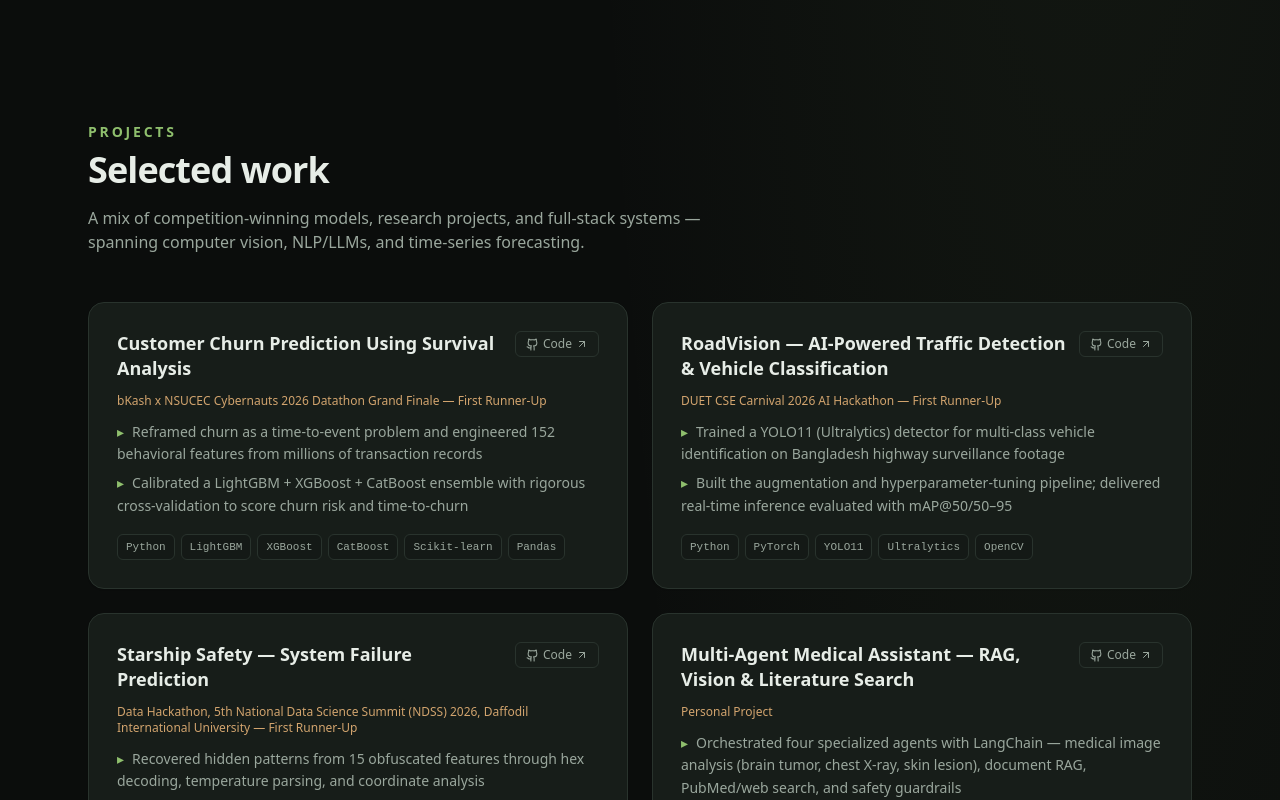
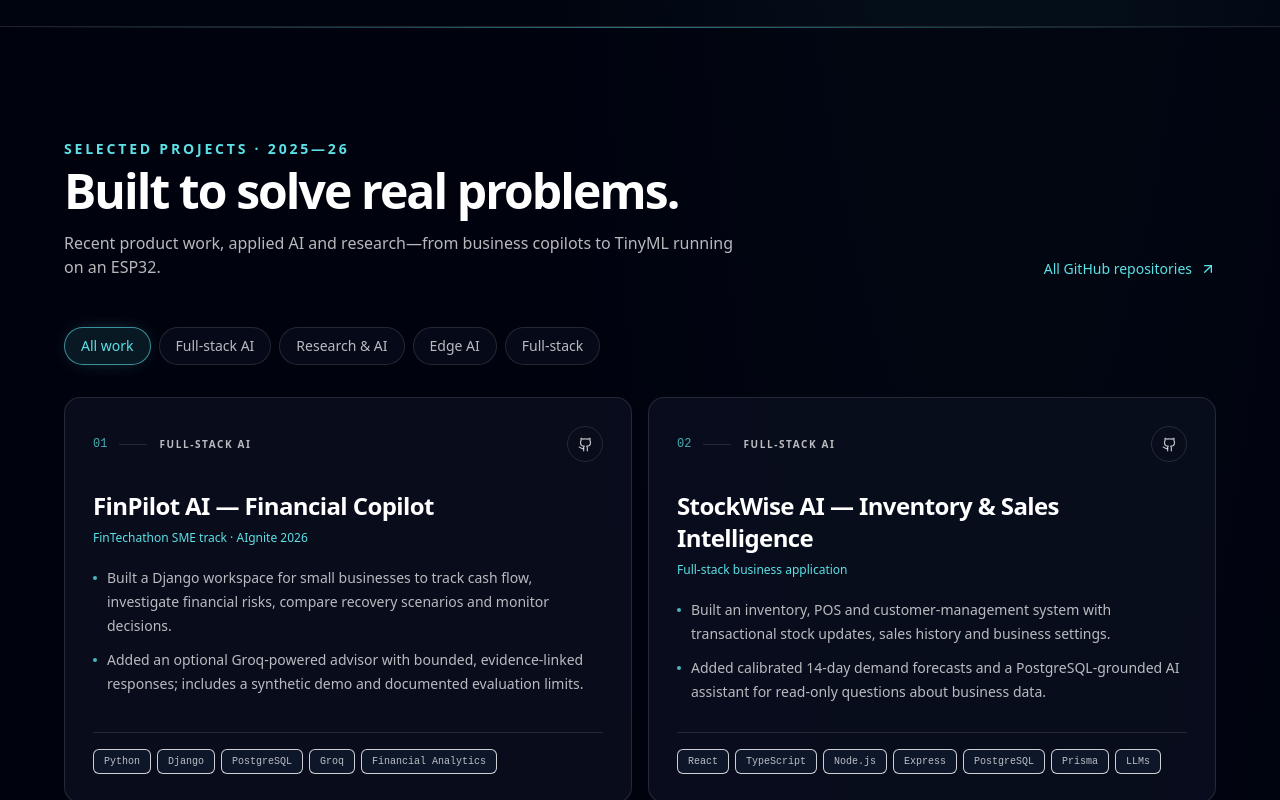
Before and after one commit to meherabmehu/Meherrab_portfolio, a Next.js app: page / in a window 1280 px wide. Shown: the part 1420-2220 px from the top of the page. Built offline with nearby package versions, Linux system fonts and the light colour scheme.

Commit message:
Refresh portfolio projects and cyan navy theme

```diff
--- a/app/globals.css
+++ b/app/globals.css
@@ -7,13 +7,13 @@ html {
 }
 
 body {
-  background-color: #0b0d0c;
-  background-image: radial-gradient(ellipse at 85% 4%, rgba(143, 191, 109, .07), transparent 34%);
+  background-color: #00040f;
+  background-image: radial-gradient(ellipse at 78% 3%, rgba(92, 225, 230, .075), transparent 34%);
 }
 
 ::selection {
-  background-color: rgba(40, 116, 82, 0.22);
-  color: #e7ede7;
+  background-color: rgba(92, 225, 230, 0.24);
+  color: #00040f;
 }
 
 /* thin, subtle scrollbar */
@@ -21,18 +21,18 @@ body {
   width: 10px;
 }
 ::-webkit-scrollbar-track {
-  background: #0b0d0c;
+  background: #00040f;
 }
 ::-webkit-scrollbar-thumb {
-  background: #29332d;
+  background: #26354a;
   border-radius: 999px;
 }
 ::-webkit-scrollbar-thumb:hover {
-  background: #46564a;
+  background: #455261;
 }
 
 .gradient-text {
-  background-image: linear-gradient(90deg, #8fbf6d 0%, #a8d07f 55%, #d2a46e 100%);
+  background-image: linear-gradient(105deg, #5ce1e6 0%, #9dedf0 55%, #ffffff 100%);
   -webkit-background-clip: text;
   background-clip: text;
   color: transparent;
@@ -47,6 +47,6 @@ body {
 }
 .card-hover:hover {
   transform: translateY(-4px);
-  border-color: rgba(143, 191, 109, 0.38);
-  box-shadow: 0 18px 42px -28px rgba(143, 191, 109, 0.35);
+  border-color: rgba(92, 225, 230, 0.42);
+  box-shadow: 0 18px 48px -28px rgba(92, 225, 230, 0.28);
 }
--- a/components/Projects.tsx
+++ b/components/Projects.tsx
@@ -1,55 +1,102 @@
-import { Github, ArrowUpRight } from "lucide-react";
+"use client";
+
+import { useMemo, useState } from "react";
+import { Github, ArrowUpRight, ChevronDown, ChevronUp } from "lucide-react";
 import Reveal from "./Reveal";
 import { projects } from "@/content/data";
 
+const filters = ["All work", "Full-stack AI", "Research & AI", "Edge AI", "Full-stack"] as const;
+const INITIAL_COUNT = 6;
+
 export default function Projects() {
+  const [activeFilter, setActiveFilter] = useState<(typeof filters)[number]>("All work");
+  const [showAll, setShowAll] = useState(false);
+
+  const filteredProjects = useMemo(
+    () => activeFilter === "All work" ? projects : projects.filter((project) => project.category === activeFilter),
+    [activeFilter],
+  );
+  const visibleProjects = showAll || activeFilter !== "All work"
+    ? filteredProjects
+    : filteredProjects.slice(0, INITIAL_COUNT);
+
+  function changeFilter(filter: (typeof filters)[number]) {
+    setActiveFilter(filter);
+    setShowAll(false);
+  }
+
   return (
-    <section id="projects" className="mx-auto max-w-6xl px-6 py-24">
+    <section id="projects" className="relative border-y border-border bg-surface/70 px-6 py-24 sm:py-28">
+      <div className="pointer-events-none absolute inset-x-0 top-0 h-px bg-gradient-to-r from-transparent via-accent/50 to-transparent" />
+      <div className="mx-auto max-w-6xl">
         <Reveal>
-        <p className="section-heading">Projects</p>
-        <h2 className="mb-4 text-3xl font-semibold tracking-tight sm:text-4xl">Selected work</h2>
-        <p className="mb-12 max-w-2xl text-muted">
-          A mix of competition-winning models, research projects, and full-stack systems — spanning computer
-          vision, NLP/LLMs, and time-series forecasting.
+          <div className="mb-12 flex flex-col justify-between gap-6 md:flex-row md:items-end">
+            <div>
+              <p className="section-heading">Selected projects · 2025—26</p>
+              <h2 className="text-4xl font-semibold tracking-[-.04em] sm:text-5xl">Built to solve real problems.</h2>
+              <p className="mt-4 max-w-2xl text-muted">
+                Recent product work, applied AI and research—from business copilots to TinyML running on an ESP32.
               </p>
+            </div>
+            <a href="https://github.com/meherabmehu?tab=repositories" target="_blank" rel="noreferrer" className="inline-flex shrink-0 items-center gap-2 text-sm font-medium text-accent transition hover:text-white">
+              All GitHub repositories <ArrowUpRight size={16} />
+            </a>
+          </div>
         </Reveal>
 
-      <div className="grid gap-6 sm:grid-cols-2">
-        {projects.map((p, i) => (
-          <Reveal key={p.title} delay={(i % 4) * 0.06} className={p.featured ? "sm:col-span-2 lg:col-span-1" : ""}>
-            <article className="card-hover flex h-full flex-col rounded-2xl border border-border bg-card p-6 shadow-sm sm:p-7">
-              <div className="mb-3 flex items-start justify-between gap-3">
-                <h3 className="text-lg font-semibold leading-snug text-ink">{p.title}</h3>
-                {p.githubUrl && (
-                  <a
-                    href={p.githubUrl}
-                    target="_blank"
-                    rel="noreferrer"
-                    className="flex shrink-0 items-center gap-1 rounded-md border border-border px-2.5 py-1 text-xs text-muted transition hover:border-accent/50 hover:text-ink"
+        <div className="mb-8 flex flex-wrap gap-2" role="tablist" aria-label="Filter projects">
+          {filters.map((filter) => (
+            <button
+              key={filter}
+              type="button"
+              role="tab"
+              aria-selected={activeFilter === filter}
+              onClick={() => changeFilter(filter)}
+              className={`rounded-full border px-4 py-2 text-xs font-medium transition sm:text-sm ${
+                activeFilter === filter
+                  ? "border-accent/60 bg-accent/10 text-accent shadow-[0_0_22px_-12px_rgba(92,225,230,.7)]"
+                  : "border-border bg-card/60 text-muted hover:border-accent/35 hover:text-ink"
+              }`}
             >
-                    <Github size={13} /> Code <ArrowUpRight size={12} />
+              {filter}
+            </button>
+          ))}
+        </div>
+
+        <div className="grid gap-4 md:grid-cols-2">
+          {visibleProjects.map((project, index) => (
+            <Reveal key={project.title} delay={(index % 4) * 0.045}>
+              <article className="group relative flex h-full flex-col overflow-hidden rounded-2xl border border-border bg-card/80 p-6 transition duration-300 hover:-translate-y-1 hover:border-accent/45 hover:bg-card sm:p-7">
+                <div className="absolute inset-x-8 top-0 h-px bg-gradient-to-r from-transparent via-accent/40 to-transparent opacity-0 transition group-hover:opacity-100" />
+                <div className="mb-7 flex items-center justify-between gap-3">
+                  <div className="flex items-center gap-3">
+                    <span className="font-mono text-xs text-accent/75">{String(index + 1).padStart(2, "0")}</span>
+                    <span className="h-px w-7 bg-border" />
+                    <span className="text-[10px] font-semibold uppercase tracking-[.16em] text-muted">{project.category}</span>
+                  </div>
+                  {project.githubUrl && (
+                    <a href={project.githubUrl} target="_blank" rel="noreferrer" aria-label={`View ${project.title} on GitHub`} className="inline-flex h-9 w-9 items-center justify-center rounded-full border border-border text-muted transition hover:border-accent/60 hover:text-accent">
+                      <Github size={15} />
                     </a>
                   )}
                 </div>
 
-              {p.context && <p className="mb-3 text-xs font-medium text-accent3">{p.context}</p>}
+                <h3 className="max-w-xl text-xl font-semibold leading-snug tracking-tight text-ink sm:text-2xl">{project.title}</h3>
+                {project.context && <p className="mt-2 text-xs font-medium text-accent">{project.context}</p>}
 
-              <ul className="mb-4 flex-1 space-y-1.5">
-                {p.description.map((d) => (
-                  <li key={d} className="text-sm leading-relaxed text-muted">
-                    <span className="mr-2 text-accent">▸</span>
-                    {d}
+                <ul className="mb-7 mt-5 flex-1 space-y-2.5">
+                  {project.description.map((point) => (
+                    <li key={point} className="flex gap-2.5 text-sm leading-6 text-muted">
+                      <span className="mt-[.7em] h-1 w-1 shrink-0 rounded-full bg-accent/80" />
+                      <span>{point}</span>
                     </li>
                   ))}
                 </ul>
 
-              <div className="flex flex-wrap gap-1.5">
-                {p.tech.map((t) => (
-                  <span
-                    key={t}
-                    className="rounded-md border border-border bg-surface2 px-2 py-1 font-mono text-[11px] text-muted"
-                  >
-                    {t}
+                <div className="flex flex-wrap gap-1.5 border-t border-border pt-4">
+                  {project.tech.map((technology) => (
+                    <span key={technology} className="rounded-md border border-border/80 bg-surface2/80 px-2.5 py-1 font-mono text-[10px] text-muted">
+                      {technology}
                     </span>
                   ))}
                 </div>
@@ -57,6 +104,15 @@ export default function Projects() {
             </Reveal>
           ))}
         </div>
+
+        {activeFilter === "All work" && filteredProjects.length > INITIAL_COUNT && (
+          <div className="mt-10 flex justify-center">
+            <button type="button" onClick={() => setShowAll((value) => !value)} className="inline-flex items-center gap-2 rounded-full border border-border px-5 py-2.5 text-sm text-muted transition hover:border-accent/50 hover:text-accent">
+              {showAll ? <>Show selected <ChevronUp size={15} /></> : <>Explore all {filteredProjects.length} projects <ChevronDown size={15} /></>}
+            </button>
+          </div>
+        )}
+      </div>
     </section>
   );
 }
--- a/content/data.ts
+++ b/content/data.ts
@@ -52,10 +52,116 @@ export type Project = {
   description: string[]; // bullet points
   tech: string[];
   githubUrl: string;
+  category: string;
   featured?: boolean; // featured projects render larger in the grid
 };
 
 export const projects: Project[] = [
+  {
+    title: "FinPilot AI — Financial Copilot",
+    context: "FinTechathon SME track · AIgnite 2026",
+    description: [
+      "Built a Django workspace for small businesses to track cash flow, investigate financial risks, compare recovery scenarios and monitor decisions.",
+      "Added an optional Groq-powered advisor with bounded, evidence-linked responses; includes a synthetic demo and documented evaluation limits.",
+    ],
+    tech: ["Python", "Django", "PostgreSQL", "Groq", "Financial Analytics"],
+    githubUrl: "https://github.com/meherabmehu/finpilot-ai-sme-copilot",
+    category: "Full-stack AI",
+    featured: true,
+  },
+  {
+    title: "StockWise AI — Inventory & Sales Intelligence",
+    context: "Full-stack business application",
+    description: [
+      "Built an inventory, POS and customer-management system with transactional stock updates, sales history and business settings.",
+      "Added calibrated 14-day demand forecasts and a PostgreSQL-grounded AI assistant for read-only questions about business data.",
+    ],
+    tech: ["React", "TypeScript", "Node.js", "Express", "PostgreSQL", "Prisma", "LLMs"],
+    githubUrl: "https://github.com/meherabmehu/stockwise-ai",
+    category: "Full-stack AI",
+    featured: true,
+  },
+  {
+    title: "SpaceAgriSim — Evidence-Aware Space Agriculture",
+    context: "Research software · controlled-environment crop scenarios",
+    description: [
+      "Created a responsive workspace joining an explainable crop-scenario simulator with a provenance-tracked NASA OSDR study catalogue.",
+      "Keeps model evidence and limitations visible; presented as a research prototype, not a calibrated mission digital twin.",
+    ],
+    tech: ["Python", "FastAPI", "React", "NASA OSDR", "Machine Learning", "SVG"],
+    githubUrl: "https://github.com/meherabmehu/SpaceAgriSim",
+    category: "Research & AI",
+    featured: true,
+  },
+  {
+    title: "AEGIS-ER — Emergency Response Platform",
+    context: "Geospatial decision-support system",
+    description: [
+      "Designed a command-centre workflow for emergency reports, response resources and live operating conditions.",
+      "Combines explainable triage with disruption-aware routing to support dispatch decisions under changing road conditions.",
+    ],
+    tech: ["Python", "FastAPI", "Geospatial Systems", "Leaflet", "Optimization"],
+    githubUrl: "https://github.com/meherabmehu/aegis-er-platform",
+    category: "Full-stack AI",
+    featured: true,
+  },
+  {
+    title: "Pre-Impact Fall Detection on ESP32",
+    context: "TinyML · wearable inertial sensing",
+    description: [
+      "Built a compact INT8 model that classifies motion windows as non-fall, alert or fall on an ESP32 using MPU6050 sensor data.",
+      "Trained and evaluated across public fall datasets, exported the model to TensorFlow Lite Micro and verified inference on physical hardware.",
+    ],
+    tech: ["TensorFlow", "TensorFlow Lite Micro", "ESP32", "C++", "TinyML"],
+    githubUrl: "https://github.com/meherabmehu/elderly_fall_detection",
+    category: "Edge AI",
+    featured: true,
+  },
+  {
+    title: "Bangladesh Dengue 7-Day Onset Warning",
+    context: "Public-health ML research · development stage",
+    description: [
+      "Built a leakage-aware pipeline to study whether available signals can warn of dengue outbreak onset seven days ahead.",
+      "Compared seasonal and recent-trend rules with regularized logistic regression and LightGBM; the reserved 2025 test period remains unevaluated.",
+    ],
+    tech: ["Python", "LightGBM", "TCN", "GRU", "Time-Series Validation"],
+    githubUrl: "https://github.com/meherabmehu/bd-dengue-7day-onset-warning",
+    category: "Research & AI",
+    featured: true,
+  },
+  {
+    title: "GridWise — LLM Energy Optimizer",
+    context: "BUP CSE Fest 2026 · Online Preliminary · 10/10 official cases matched the published optimum",
+    description: [
+      "Turns short operator notes into validated, machine-checkable constraints for a 24-hour campus energy schedule.",
+      "Separates language-model interpretation from a deterministic linear-programming optimizer so schedules can be checked against the rules.",
+    ],
+    tech: ["Python", "FastAPI", "LLMs", "Linear Programming", "HiGHS"],
+    githubUrl: "https://github.com/meherabmehu/GridWise-LLM-Energy-Optimizer",
+    category: "Full-stack AI",
+  },
+  {
+    title: "Codebase Onboarding Agent",
+    context: "RAG-powered developer learning assistant",
+    description: [
+      "Built an assistant that explains a repository through its code and evolution history, with architecture mapping, learning plans, Q&A and quizzes.",
+      "Split the Streamlit learning interface from a FastAPI service for parsing, indexing and agent workflows.",
+    ],
+    tech: ["Python", "FastAPI", "Streamlit", "RAG", "Agent Workflows"],
+    githubUrl: "https://github.com/meherabmehu/codebase-onboarding-agent",
+    category: "Full-stack AI",
+  },
+  {
+    title: "Samsung Phone Query & Review System",
+    context: "RAG and multi-agent application · internship project",
+    description: [
+      "Scrapes Samsung phone specifications and reviews, stores structured records in PostgreSQL and serves them through a FastAPI application.",
+      "Uses retrieval-grounded answers for product questions and a multi-agent pipeline to analyze reviews.",
+    ],
+    tech: ["Python", "FastAPI", "PostgreSQL", "RAG", "Multi-agent AI"],
+    githubUrl: "https://github.com/meherabmehu/samsung-phone-query-review-system",
+    category: "Full-stack AI",
+  },
   {
     title: "Customer Churn Prediction Using Survival Analysis",
     context: "bKash x NSUCEC Cybernauts 2026 Datathon Grand Finale — First Runner-Up",
@@ -65,6 +171,7 @@ export const projects: Project[] = [
     ],
     tech: ["Python", "LightGBM", "XGBoost", "CatBoost", "Scikit-learn", "Pandas"],
     githubUrl: "https://github.com/meherabmehu/Customer-Churn-Prediction-using-Survival-Analysis-",
+    category: "Research & AI",
     featured: true,
   },
   {
@@ -76,6 +183,7 @@ export const projects: Project[] = [
     ],
     tech: ["Python", "PyTorch", "YOLO11", "Ultralytics", "OpenCV"],
     githubUrl: "https://github.com/meherabmehu/RoadVision-AI-Powered-Traffic-Detection-Vehicle-Classification-",
+    category: "Research & AI",
     featured: true,
   },
   {
@@ -87,6 +195,7 @@ export const projects: Project[] = [
     ],
     tech: ["Python", "Scikit-learn", "Pandas", "NumPy"],
     githubUrl: "https://github.com/meherabmehu/Starship-Safety-NDSS-2026",
+    category: "Research & AI",
     featured: true,
   },
   {
@@ -98,6 +207,7 @@ export const projects: Project[] = [
     ],
     tech: ["Python", "LangChain", "LLMs", "RAG", "Qdrant", "Computer Vision", "Docker", "GitHub Actions"],
     githubUrl: "https://github.com/meherabmehu/Multi_Agent_Medical_Service",
+    category: "Full-stack AI",
   },
   {
     title: "Bengali LLM Hallucination Detection",
@@ -108,6 +218,7 @@ export const projects: Project[] = [
     ],
     tech: ["Python", "PyTorch", "Hugging Face Transformers", "llama.cpp", "RapidFuzz"],
     githubUrl: "https://github.com/meherabmehu/Bengali-Hallucination-Detection",
+    category: "Research & AI",
   },
   {
     title: "PM2.5 Air Quality Forecasting for Dhaka",
@@ -118,6 +229,7 @@ export const projects: Project[] = [
     ],
     tech: ["Python", "TensorFlow", "LightGBM", "SHAP", "Time-Series Analysis"],
     githubUrl: "https://github.com/meherabmehu/PM2.5-Air-Quality-Forecasting-for-Dhaka-",
+    category: "Research & AI",
   },
   {
     title: "FinNova — Financial Transaction Risk Detection",
@@ -128,6 +240,7 @@ export const projects: Project[] = [
     ],
     tech: ["Python", "Scikit-learn", "LightGBM", "XGBoost", "CatBoost"],
     githubUrl: "https://github.com/meherabmehu/finnova-risk-transaction-detection",
+    category: "Research & AI",
   },
   {
     title: "Office Energy Monitor — IoT Energy Intelligence Platform",
@@ -138,13 +251,15 @@ export const projects: Project[] = [
     ],
     tech: ["Python", "FastAPI", "React", "WebSockets", "SQLAlchemy", "ESP32", "IoT"],
     githubUrl: "https://github.com/meherabmehu/office-energy-monitor",
+    category: "Full-stack AI",
   },
   {
-    title: "SasthoSetu — Healthcare Platform Backend",
+    title: "SasthoSetu — Digital Healthcare Platform",
     context: "Personal Project",
-    description: ["FastAPI + PostgreSQL healthcare backend with JWT/OAuth2 authentication, symptom checking, and appointment scheduling"],
-    tech: ["Python", "FastAPI", "PostgreSQL", "JWT", "OAuth2"],
+    description: ["Healthcare platform with patient and provider workflows, appointment management, medical records and AI-assisted health features, backed by a documented REST API."],
+    tech: ["Python", "FastAPI", "PostgreSQL", "React", "JWT", "AI"],
     githubUrl: "https://github.com/meherabmehu/SasthoSetu",
+    category: "Full-stack AI",
   },
   {
     title: "Vantage Robotics Simulator",
@@ -152,6 +267,7 @@ export const projects: Project[] = [
     description: ["Browser-based robot-arm control with forward/inverse kinematics, built with React, TypeScript, and Three.js"],
     tech: ["React", "TypeScript", "Three.js", "Robotics"],
     githubUrl: "https://github.com/meherabmehu/vantage-robotics-simulator",
+    category: "Full-stack",
   },
   {
     title: "Cirrhosis Outcome Prediction",
@@ -159,6 +275,7 @@ export const projects: Project[] = [
     description: ["Multi-class clinical outcome classification with EDA, feature engineering, and stratified cross-validation"],
     tech: ["Python", "LightGBM", "Pandas", "Scikit-learn"],
     githubUrl: "https://github.com/meherabmehu/Cirrhossis-Outcome-prediction",
+    category: "Research & AI",
   },
 ];
 
--- a/tailwind.config.ts
+++ b/tailwind.config.ts
@@ -6,15 +6,15 @@ const config: Config = {
   theme: {
     extend: {
       colors: {
-        ink: "#e7ede7",
-        muted: "#9aa79d",
-        surface: "#0b0d0c",
-        surface2: "#141916",
-        card: "#171d19",
-        border: "#29332d",
-        accent: "#8fbf6d",
-        accent2: "#a8d07f",
-        accent3: "#d2a46e",
+        ink: "#ffffff",
+        muted: "#ffffffb8",
+        surface: "#00040f",
+        surface2: "#111a2e",
+        card: "#0a1020",
+        border: "#ffffff1f",
+        accent: "#5ce1e6",
+        accent2: "#9dedf0",
+        accent3: "#33bbcf",
       },
       fontFamily: {
         sans: ["Inter Variable", "system-ui", "sans-serif"],
@@ -24,11 +24,11 @@ const config: Config = {
         "grid-pattern":
           "linear-gradient(to right, rgba(148,163,184,0.06) 1px, transparent 1px), linear-gradient(to bottom, rgba(148,163,184,0.06) 1px, transparent 1px)",
         "hero-glow":
-          "radial-gradient(60% 50% at 50% 0%, rgba(143,191,109,0.16) 0%, rgba(76,111,73,0.08) 48%, rgba(11,13,12,0) 76%)",
-        "accent-gradient": "linear-gradient(120deg, #628c4d 0%, #8fbf6d 100%)",
+          "radial-gradient(60% 54% at 50% 0%, rgba(92,225,230,0.15) 0%, rgba(33,77,118,0.12) 42%, rgba(0,4,15,0) 76%)",
+        "accent-gradient": "linear-gradient(120deg, #33bbcf 0%, #5ce1e6 100%)",
       },
       boxShadow: {
-        glow: "0 14px 40px -20px rgba(143,191,109,0.42)",
+        glow: "0 14px 48px -22px rgba(92,225,230,0.48)",
       },
       keyframes: {
         float: {
```
Also changed, not shown: app/icon.svg. Lines whose indentation alone changed are shown as unchanged.
